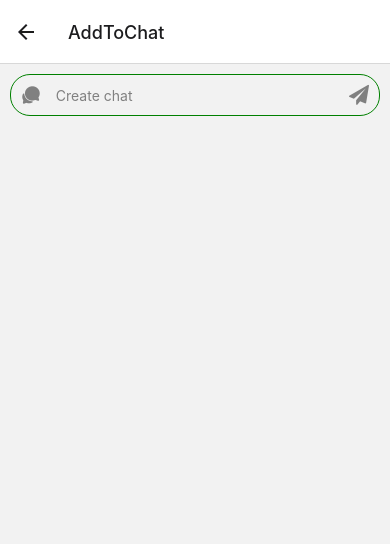
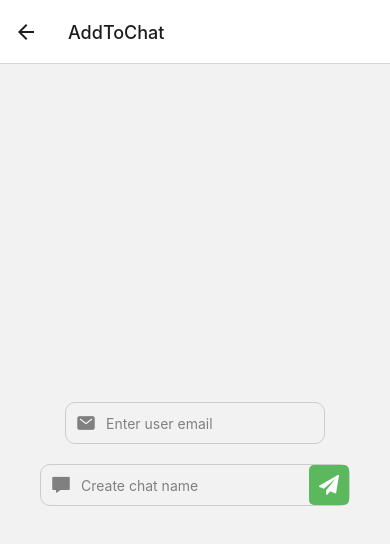
Before and after one commit to shahraim/RN-WhatsappClone-Prac, a React Native app: screen /AddToChat in a window 390 px wide. Shown: the top 544 px of the page. Built offline with nearby package versions, Linux system fonts and the light colour scheme; no server answers.

Commit message:
different users added with different chats

```diff
--- a/src/Components/Messages.jsx
+++ b/src/Components/Messages.jsx
@@ -1,4 +1,4 @@
-import React, { useState } from "react";
+import React, { useState, useEffect, useCallback } from "react";
 import {
   View,
   Text,
@@ -6,16 +6,52 @@ import {
   StyleSheet,
   TouchableOpacity,
   Modal,
-  TextInput,
   Button,
 } from "react-native";
-import { useNavigation } from "@react-navigation/native";
+import { useNavigation, useIsFocused } from "@react-navigation/native";
 import * as ImagePicker from "expo-image-picker";
+import { collection, query, orderBy, getDocs, limit } from "firebase/firestore";
+import { db } from "../Config/Firebase.config";
+
+const MAX_MESSAGE_LENGTH = 50;
 
 export default function Messages({ chat }) {
   const navigation = useNavigation();
+  const isFocused = useIsFocused();
   const [modalVisible, setModalVisible] = useState(false);
-  const [imageUrl, setImageUrl] = useState("");
+  const [lastMessage, setLastMessage] = useState("");
+
+  const fetchLastMessage = useCallback(async () => {
+    const messagesRef = collection(db, `chats/${chat.id}/messages`);
+    const q = query(messagesRef, orderBy("timeStamp", "desc"), limit(1));
+
+    try {
+      const querySnapshot = await getDocs(q);
+      if (!querySnapshot.empty) {
+        const lastMessageDoc = querySnapshot.docs[0];
+        const lastMessageData = lastMessageDoc.data();
+        const messageText = lastMessageData.message;
+        setLastMessage(truncateMessage(messageText));
+      } else {
+        setLastMessage("Start conversation");
+      }
+    } catch (error) {
+      console.error("Error fetching last message:", error);
+    }
+  }, [chat.id]);
+
+  useEffect(() => {
+    if (isFocused) {
+      fetchLastMessage();
+    }
+  }, [isFocused, fetchLastMessage]);
+
+  const truncateMessage = (message) => {
+    if (message.length > MAX_MESSAGE_LENGTH) {
+      return message.slice(0, MAX_MESSAGE_LENGTH) + "...";
+    }
+    return message;
+  };
 
   const pickImage = async () => {
     let result = await ImagePicker.launchImageLibraryAsync({
@@ -27,7 +63,6 @@ export default function Messages({ chat }) {
     if (!result.cancelled) {
       setImageUrl([...imageUrl, result.assets[0].uri]);
     }
-    console.log(imageUrl);
   };
 
   return (
@@ -45,8 +80,7 @@ export default function Messages({ chat }) {
         >
           <Text style={styles.chatName}>{chat.chatName}</Text>
           <Text style={styles.chatMessage}>
-            Lorem ipsum dolor sit amet consectetur adipisicing elit. Qui,
-            laborum quod. Fugit, praesent...
+            {lastMessage ? lastMessage : "Start conversation"}
           </Text>
         </TouchableOpacity>
       </View>
@@ -55,16 +89,13 @@ export default function Messages({ chat }) {
         transparent={true}
         visible={modalVisible}
         onRequestClose={() => {
-          setModalVisible(!modalVisible);
+          setModalVisible(false);
         }}
       >
         <View style={styles.centeredView}>
           <View style={styles.modalView}>
             <Button title="Select Image" onPress={pickImage} />
-            <Button
-              title="Close"
-              onPress={() => setModalVisible(!modalVisible)}
-            />
+            <Button title="Close" onPress={() => setModalVisible(false)} />
           </View>
         </View>
       </Modal>
@@ -97,7 +128,6 @@ const styles = StyleSheet.create({
     fontSize: 14,
     color: "#666",
   },
-
   centeredView: {
     flex: 1,
     justifyContent: "center",
@@ -122,11 +152,4 @@ const styles = StyleSheet.create({
     shadowRadius: 4,
     elevation: 5,
   },
-  input: {
-    height: 40,
-    margin: 12,
-    borderWidth: 1,
-    padding: 10,
-    width: "80%",
-  },
 });
--- a/src/Components/UserAvatar.jsx
+++ b/src/Components/UserAvatar.jsx
@@ -12,7 +12,7 @@ export default function UserAvatar({ width, height, margin }) {
       style={{ margin: margin }}
     >
       <Image
-        source={{ uri: select.profilePic }}
+        source={{ uri: select?.profilePic }}
         resizeMode="contain"
         style={styles.avatar}
         width={width}
--- a/src/Config/toolkit/userReducer.js
+++ b/src/Config/toolkit/userReducer.js
@@ -11,10 +11,13 @@ const userSlice = createSlice({
     setUserData: (state, action) => {
       state.userData = action.payload;
     },
+    clearUserData: (state) => {
+      state.userData = null;
+    },
   },
 });
 
-export const { setUserData } = userSlice.actions;
+export const { setUserData, clearUserData } = userSlice.actions;
 export const selectUserData = (state) => state.user.userData;
 
 export default userSlice.reducer;
--- a/src/Screens/AddToChat.jsx
+++ b/src/Screens/AddToChat.jsx
@@ -1,76 +1,139 @@
+import React, { useState } from "react";
 import {
   StyleSheet,
   Text,
   TextInput,
   TouchableOpacity,
   View,
+  Alert,
 } from "react-native";
-import React, { useState } from "react";
-import { FontAwesome, FontAwesome5, Ionicons } from "@expo/vector-icons";
+import { FontAwesome, Ionicons } from "@expo/vector-icons";
 import { useSelector } from "react-redux";
-import { doc, setDoc } from "firebase/firestore";
+import { doc, getDocs, setDoc, collection } from "firebase/firestore";
 import { db } from "../Config/Firebase.config";
 import { useNavigation } from "@react-navigation/native";
 
 export default function AddToChat() {
   const navigation = useNavigation();
-  const selector = useSelector((state) => state.user.userData);
-  const [chatSearch, setChatSearch] = useState("");
-  const addChat = () => {
+  const currentUser = useSelector((state) => state.user.userData);
+  const [email, setEmail] = useState("");
+  const [chatName, setChatName] = useState("");
+  const [isButtonEnabled, setIsButtonEnabled] = useState(true);
+
+  const addUserToChat = async () => {
+    if (!isButtonEnabled) return;
+
+    if (email === "" || chatName === "") {
+      Alert.alert("Please enter both user email and chat name");
+      return;
+    }
+
+    setIsButtonEnabled(false);
+
+    try {
+      const usersRef = collection(db, "users");
+      const querySnapshot = await getDocs(usersRef);
+
+      let userSnapshot;
+      let userDataTwo;
+      querySnapshot.forEach((doc) => {
+        const userData = doc.data();
+        userData.providerData.forEach((provider) => {
+          if (provider.email === email) {
+            userSnapshot = doc;
+            userDataTwo = userData;
+          }
+        });
+      });
+
+      if (userSnapshot && userDataTwo) {
         const id = `${Date.now()}`;
         const chatDoc = {
           id: id,
           groupIcon:
             "https://png.pngtree.com/png-clipart/20190620/original/pngtree-vector-leader-of-group-icon-png-image_4022100.jpg",
-      user: selector,
-      chatName: chatSearch,
+          users: [currentUser, userDataTwo],
+          chatName: chatName,
         };
-    console.log(chatDoc);
 
-    if (chatSearch !== "") {
-      setDoc(doc(db, "chats", id), chatDoc)
-        .then(() => {
+        await setDoc(doc(db, "chats", id), chatDoc);
+
         navigation.reset({
           index: 0,
           routes: [{ name: "Chatter" }],
         });
-        })
-        .catch((err) => alert(err));
       } else {
-      alert("input empty");
+        Alert.alert("User with the specified email does not exist");
+      }
+    } catch (error) {
+      Alert.alert("Error", "An error occurred: " + error.message);
+    } finally {
+      setIsButtonEnabled(true);
     }
   };
 
   return (
-    <View style={{ margin: 10 }}>
-      <View
-        style={{
-          flexDirection: "row",
-          justifyContent: "space-between",
-          alignItems: "center",
-          borderWidth: 1,
-          borderColor: "green",
-          paddingHorizontal: 10,
-          borderRadius: 20,
-        }}
+    <View style={styles.container}>
+      <View style={styles.inputContainer}>
+        <Ionicons name="mail" size={20} color={"gray"} />
+        <TextInput
+          placeholder="Enter user email"
+          placeholderTextColor={"gray"}
+          value={email}
+          onChangeText={(text) => setEmail(text)}
+          style={styles.input}
+          autoCapitalize={"sentences"}
+        />
+      </View>
+      <View style={styles.inputContainer}>
+        <Ionicons name="chatbox-sharp" size={20} color={"gray"} />
+        <TextInput
+          placeholder="Create chat name"
+          placeholderTextColor={"gray"}
+          value={chatName}
+          onChangeText={(text) => setChatName(text)}
+          style={[styles.input, { flex: 1 }]}
+        />
+        <TouchableOpacity
+          onPress={addUserToChat}
+          disabled={!isButtonEnabled}
+          style={[styles.button, { opacity: isButtonEnabled ? 1 : 0.5 }]}
         >
-        <Ionicons name="chatbubbles" size={20} color={"gray"} />
-        <TextInput
-          placeholder="Create chat"
-          placeholderTextColor={"gray"}
-          value={chatSearch}
-          onChangeText={(text) => setChatSearch(text)}
-          style={{
-            width: "80%",
-            height: 40,
-          }}
-        />
-        <TouchableOpacity onPress={addChat}>
-          <FontAwesome name="send" size={20} color={"gray"} />
+          <FontAwesome name="send" size={20} color={"white"} />
         </TouchableOpacity>
       </View>
     </View>
   );
 }
 
-const styles = StyleSheet.create({});
+const styles = StyleSheet.create({
+  container: {
+    flex: 1,
+    justifyContent: "center",
+    alignItems: "center",
+    paddingHorizontal: 20,
+  },
+  inputContainer: {
+    flexDirection: "row",
+    justifyContent: "center",
+    alignItems: "center",
+    borderWidth: 1,
+    borderColor: "#ccc",
+    borderRadius: 10,
+    marginVertical: 10,
+    // paddingHorizontal: 10,
+    paddingLeft: 10,
+  },
+  input: {
+    flex: 1,
+    height: 40,
+    marginLeft: 10,
+    color: "black",
+  },
+  button: {
+    marginLeft: 10,
+    padding: 10,
+    borderRadius: 5,
+    backgroundColor: "#5cb85c",
+  },
+});
--- a/src/Screens/UserChatScreen.jsx
+++ b/src/Screens/UserChatScreen.jsx
@@ -122,7 +122,7 @@ export default function UserChatScreen({ route, navigation }) {
                   ]}
                 >
                   <Image
-                    source={{ uri: el.user.profilePic }}
+                    source={{ uri: el?.user?.profilePic }}
                     width={25}
                     height={25}
                     style={[
--- a/src/Screens/UserProfile.jsx
+++ b/src/Screens/UserProfile.jsx
@@ -7,13 +7,15 @@ import {
   ImageBackground,
 } from "react-native";
 import UserAvatar from "../Components/UserAvatar";
-import { useSelector } from "react-redux";
+import { useDispatch, useSelector } from "react-redux";
 import { AntDesign } from "@expo/vector-icons";
 import { signOut } from "firebase/auth";
 import { auth } from "../Config/Firebase.config";
+import { clearUserData } from "../Config/toolkit/userReducer";
 
 export default function UserProfile({ navigation }) {
   const select = useSelector((state) => state?.user?.userData);
+  const dispatch = useDispatch();
 
   const handleLogout = () => {
     signOut(auth)
@@ -22,6 +24,7 @@ export default function UserProfile({ navigation }) {
           index: 0,
           routes: [{ name: "Login" }],
         });
+        dispatch(clearUserData());
       })
       .catch((error) => {
         const err = error.message;
```
Also changed, not shown: src/Screens/Chats.jsx (+21 -11 lines). Lines whose indentation alone changed are shown as unchanged.
